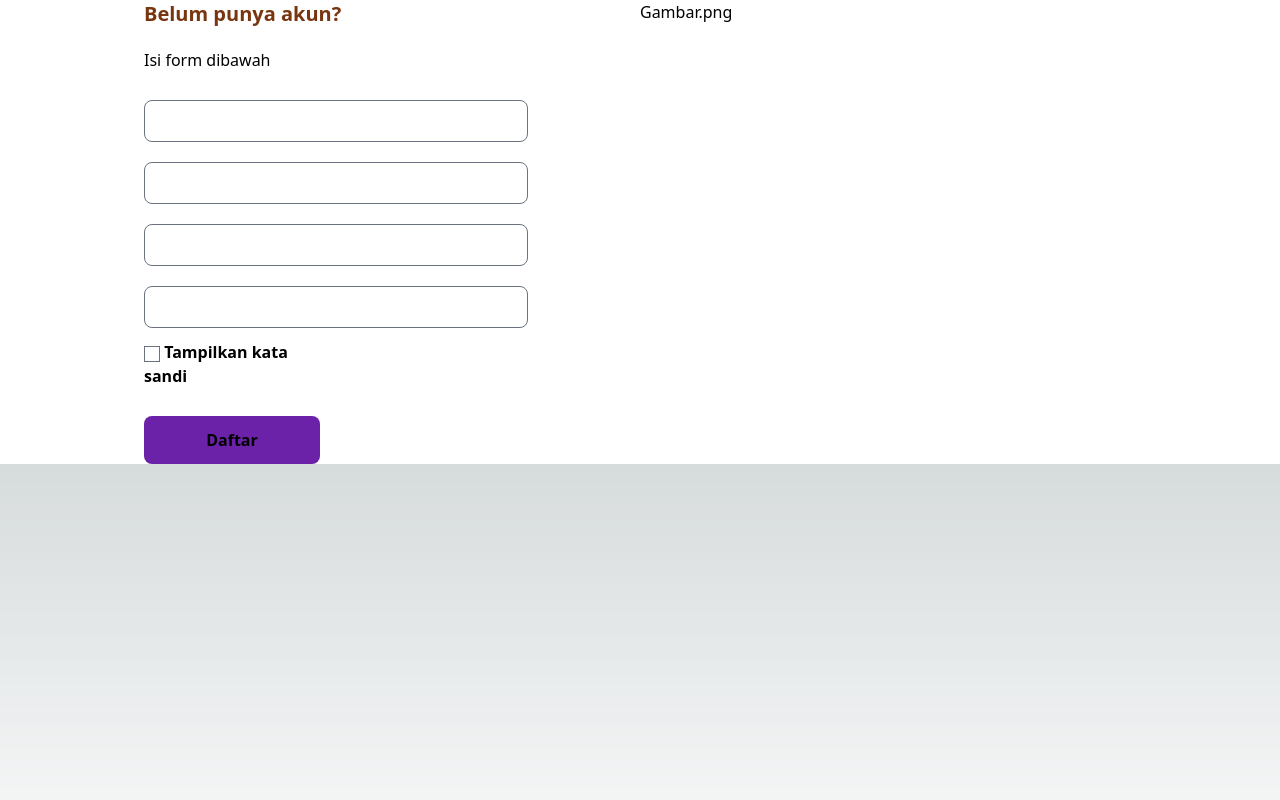
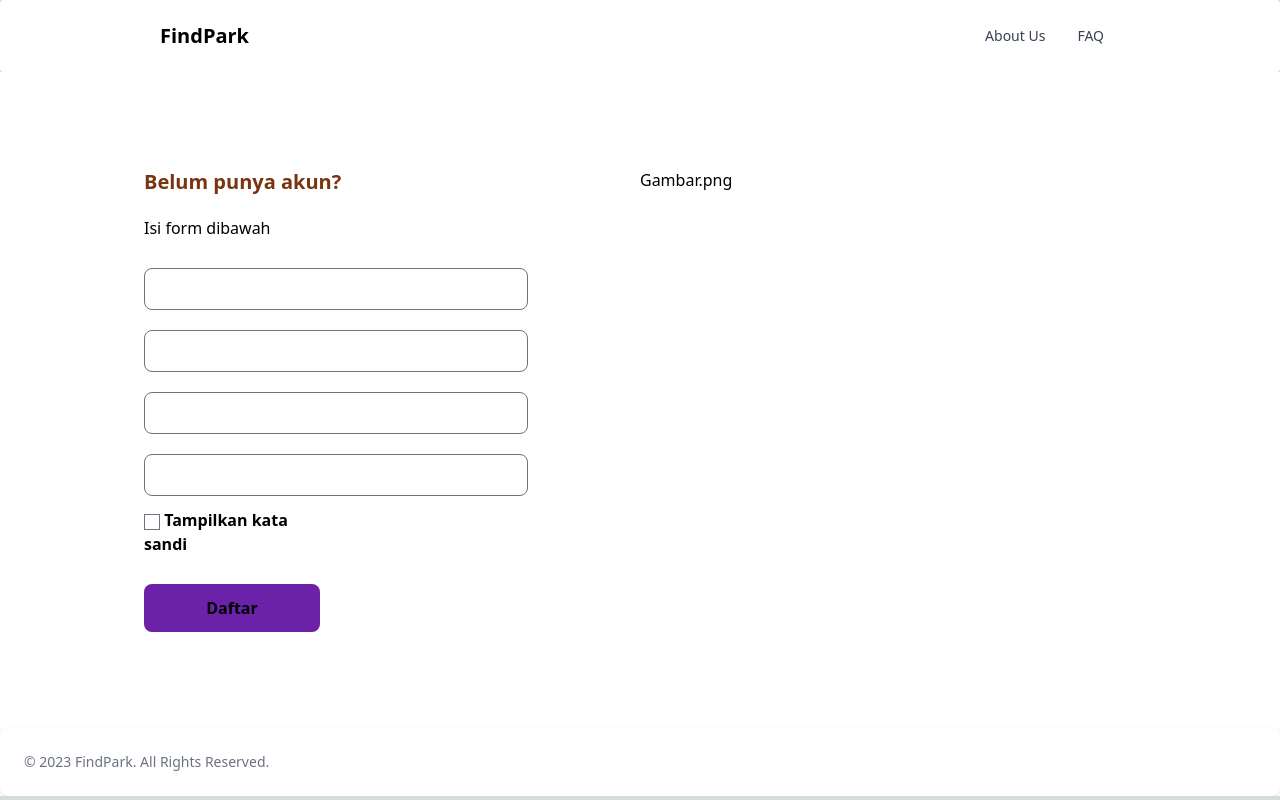
Before and after one commit to ahmadadi1415/nextfindpark, a Next.js app: page /registration in a window 1280 px wide. Built offline with nearby package versions, Linux system fonts and the light colour scheme.

Commit message:
Login & Registration
Navbar & Footer update

```diff
--- a/src/pages/login.tsx
+++ b/src/pages/login.tsx
@@ -3,6 +3,7 @@ import Image from 'next/image';
 import { Inter } from '@next/font/google';
 import styles from '@/styles/Home.module.css';
 import { Navbar } from '@/components/navbar';
+import { Footer } from '@/components/footer';
 
 const inter = Inter({ subsets: ['latin'] });
 
@@ -16,8 +17,8 @@ export default function login() {
         <meta name="viewport" content="width=device-width, initial-scale=1" />
         <link rel="icon" href="/favicon.ico" />
       </Head>
-
-      <div className="bg-white container grid grid-cols-2">
+      <Navbar />
+      <div className="bg-white container grid grid-cols-2 py-36">
         <div>
           <div>
             <p className="text-xl text-amber-900 pb-5 font-bold">Halo!</p>
@@ -51,6 +52,7 @@ export default function login() {
           <p className="text-black">Gambar.png</p>
         </div>
       </div>
+      <Footer />
     </>
   );
 }
--- a/src/pages/registration.tsx
+++ b/src/pages/registration.tsx
@@ -3,6 +3,8 @@ import Head from 'next/head';
 import Image from 'next/image';
 import { Inter } from '@next/font/google';
 import styles from '@/styles/Home.module.css';
+import { Navbar } from '@/components/navbar';
+import { Footer } from '@/components/footer';
 
 export default function Registration() {
   const router = useRouter();
@@ -31,13 +33,14 @@ export default function Registration() {
 
   return (
     <>
+      <Navbar />
       <Head>
         <title>Register</title>
         <meta name="description" content="Generated by create next app" />
         <meta name="viewport" content="width=device-width, initial-scale=1" />
         <link rel="icon" href="/favicon.ico" />
       </Head>
-      <div className="bg-white container grid grid-cols-2">
+      <div className="bg-white container grid grid-cols-2 py-24">
         <div>
           <div>
             <p className="text-xl text-amber-900 pb-5 font-bold">Belum punya akun?</p>
@@ -74,6 +77,7 @@ export default function Registration() {
           <p className="text-black">Gambar.png</p>
         </div>
       </div>
+      <Footer />
     </>
   );
 }
```
